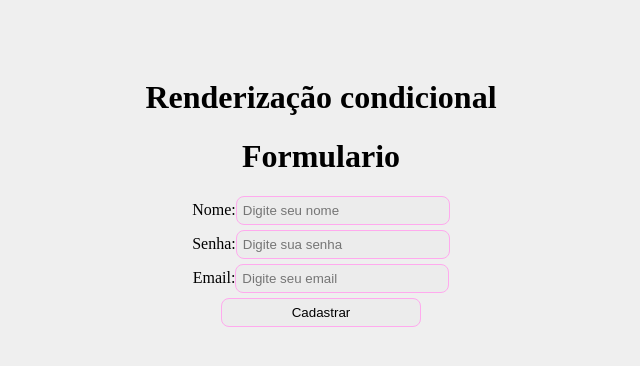
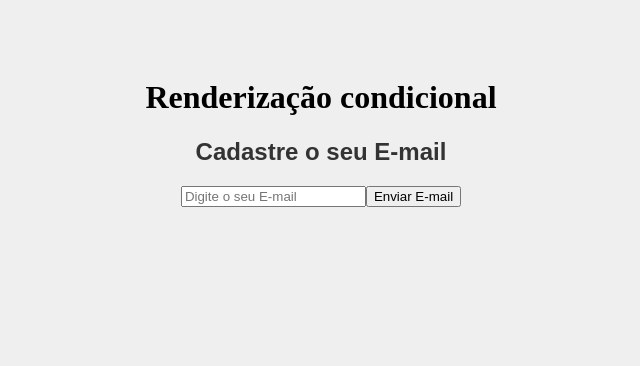
Before and after one commit to Railapa/Curso-React, a React (Create React App) app in the folder my-app/: page / in a window 1280 px wide. Shown: the top 366 px of the page, without its empty margins (319-959 px from the left). Built offline with nearby package versions, Linux system fonts and the light colour scheme.

Commit message:
Curso React

```diff
--- a/my-app/src/App.js
+++ b/my-app/src/App.js
@@ -5,8 +5,8 @@ import './App.css';
 // import Frase from './components/Frase';
 // import List from './components/List';
 // import Evento from './components/Evento';
- import Form from './components/Form';
-//import Condicional from './components/Condicional';
+//  import Form from './components/Form';
+import Condicional from './components/Condicional';
 
 function App() {
 
@@ -14,9 +14,8 @@ function App() {
     <div className='App'>
       <h1>Renderização condicional</h1>
 
-      <Form></Form>
+      <Condicional></Condicional>
 
-      {/* <Condicional></Condicional> */}
     </div>
   )
 }
--- a/my-app/src/components/Condicional.js
+++ b/my-app/src/components/Condicional.js
@@ -21,7 +21,7 @@ function Condicional(){
             <form>
                 <input type="email"
                 name=""
-                id=""
+                id="in_email"
                 placeholder="Digite o seu E-mail"
                 onChange={(e) => setEmail(e.target.value )}
                 />
```
